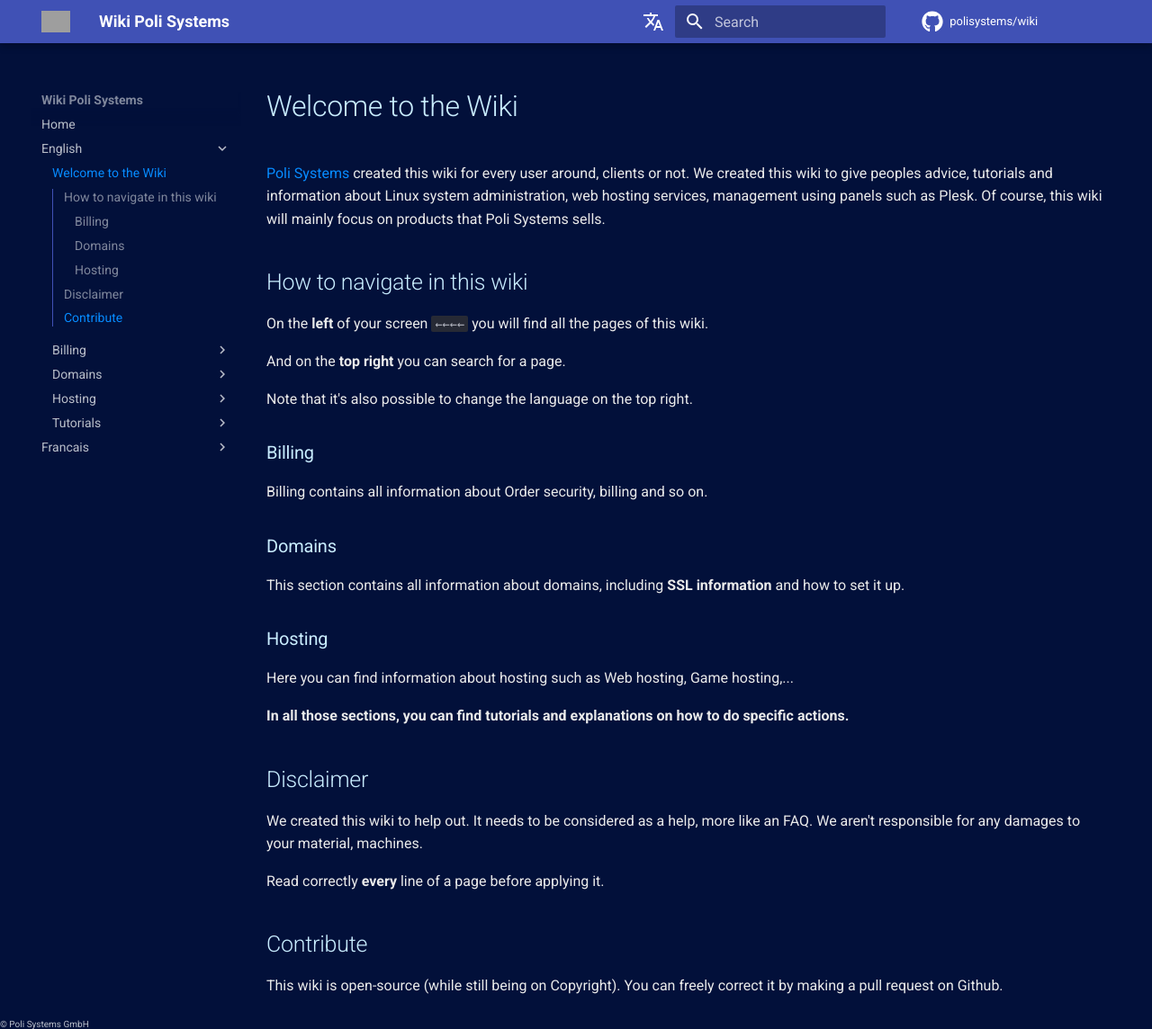
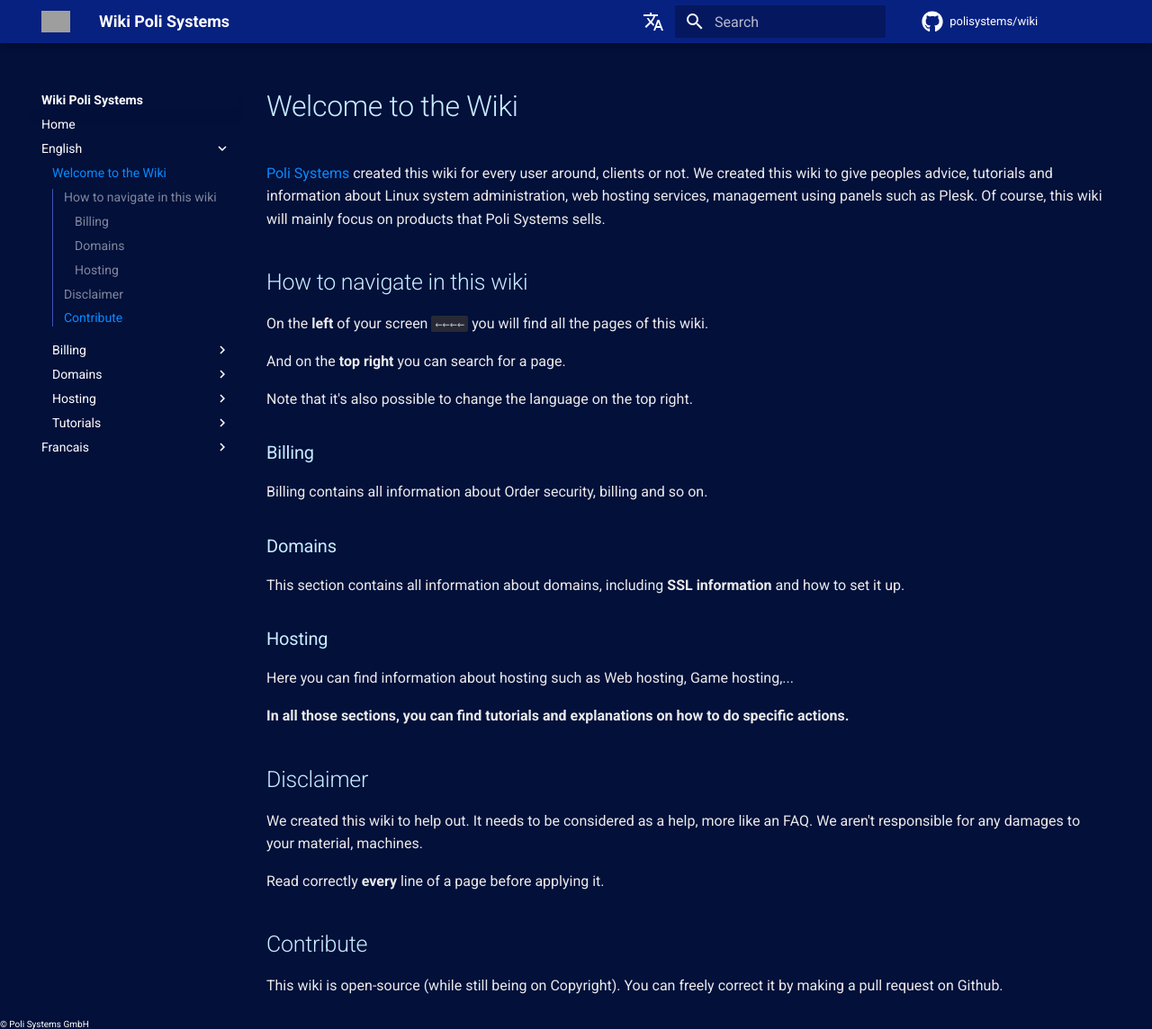
Before and after one commit to Poli-Systems/Wiki, an MkDocs documentation site: the page built from docs/English/index.md, in a window 1280 px wide and 1144 px high. Shown: the whole window at 90% size. Built offline with MkDocs 1.6.1 and Material for MkDocs 9.7.7, drawn with Linux system fonts in a browser that asks for light colours; comment, search, counter and statistics services are not loaded; grey boxes are pictures that could not be loaded.

Commit message:
Update styling and home page

```diff
--- a/docs/stylesheets/extra.css
+++ b/docs/stylesheets/extra.css
@@ -1,33 +1,55 @@
 :root {
-  --md-primary-fg-color:        #072180;
+    --md-primary-fg-color: #072180
 }
-.md-typeset a, .md-typeset a::before {
-	color: #078bff;
+
+
+.md-typeset a,.md-typeset a::before {
+    color: #078bff
 }
+
 .md-nav__item .md-nav__link--active {
-        color: #078bff;
+    color: #078bff
 }
-[data-md-color-scheme="slate"] {
-        --md-default-bg-color: #02103a;
+
+[data-md-color-scheme=slate] {
+    --md-default-bg-color: #02103a;
+    --md-default-fg-color: #fff
 }
+
+.md-nav__title {
+    color: #fff
+}
+
 .md-typeset table:not([class]) {
-	background-color: #00175e;
+    background-color: #00175e
 }
 
 .md-typeset table:not([class]) th {
-	color: #fff;
-	background-color: #0b0d93;
+    color: #fff;
+    background-color: #0b0d93
 }
+
 .md-typeset table:not([class]) thead {
-	background-color: #0004ff;
+    background-color: #0004ff
 }
-.md-typeset h1, .md-typeset h2, .md-typeset h3, .md-typeset h4, .md-typeset h5, .md-typeset h6 {
-	color: #c9edff;
+
+.md-typeset h1,.md-typeset h2,.md-typeset h3,.md-typeset h4,.md-typeset h5,.md-typeset h6 {
+    color: #c9edff
 }
+
+.md-header,.md-typeset .md-button--primary {
+    background-color: #072180
+}
+
+.md-typeset .md-button {
+    border: 0px
+}
+
 p {
-	color: #eaeaea;
+    color: #eaeaea
 }
+
 .center {
     display: block;
-    margin: 0 auto;
+    margin: 0 auto
 }
--- a/mkdocs.yml
+++ b/mkdocs.yml
@@ -16,7 +16,7 @@ theme:
     - navigation.instant
 
 extra:
-  homepage: https://polisystems.ch/
+  homepage: https://wiki.polisystems.ch/
   alternate:
 
     # Switch to English
```
Also changed, not shown: docs/index.md (+3 -0 lines).
